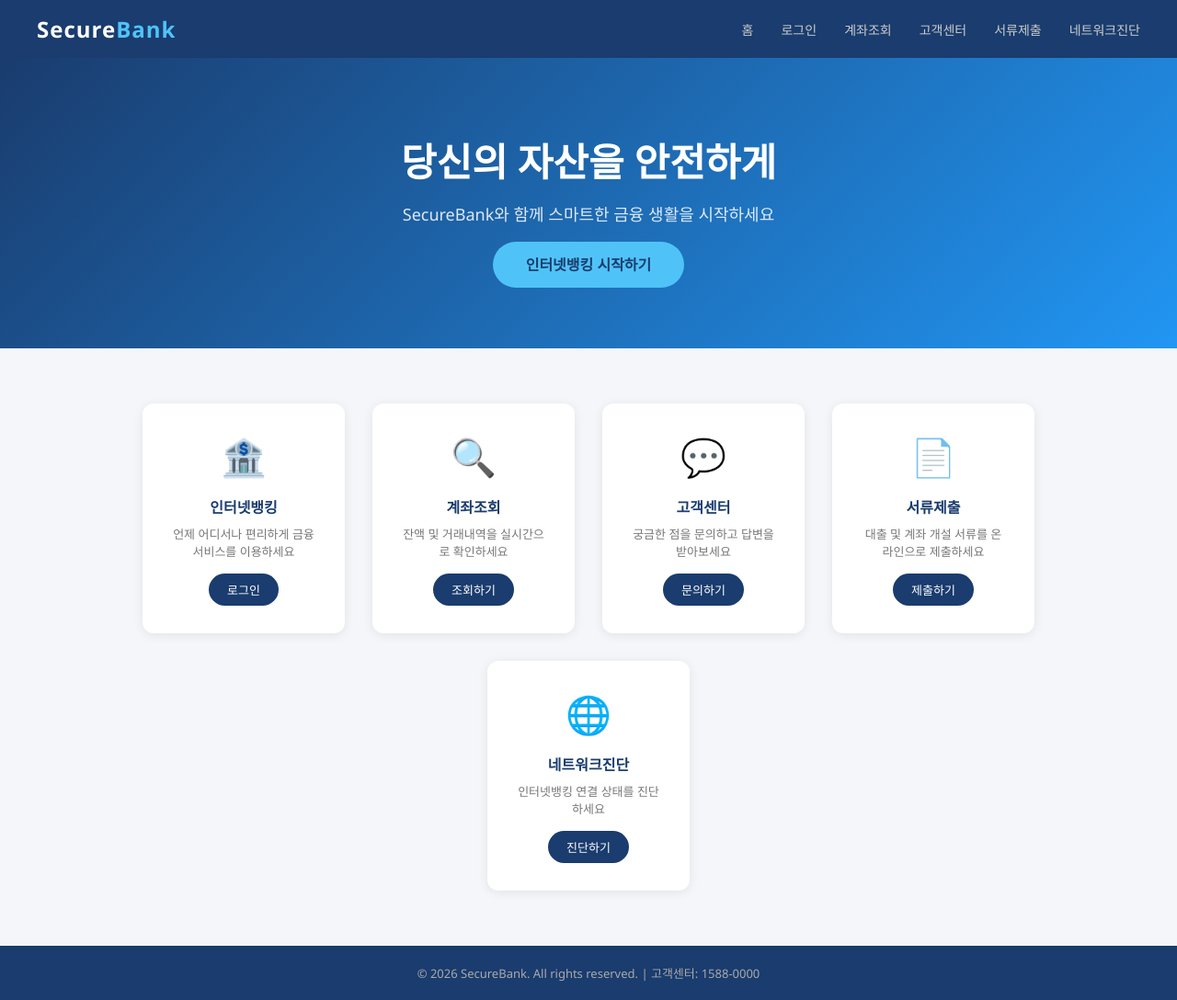
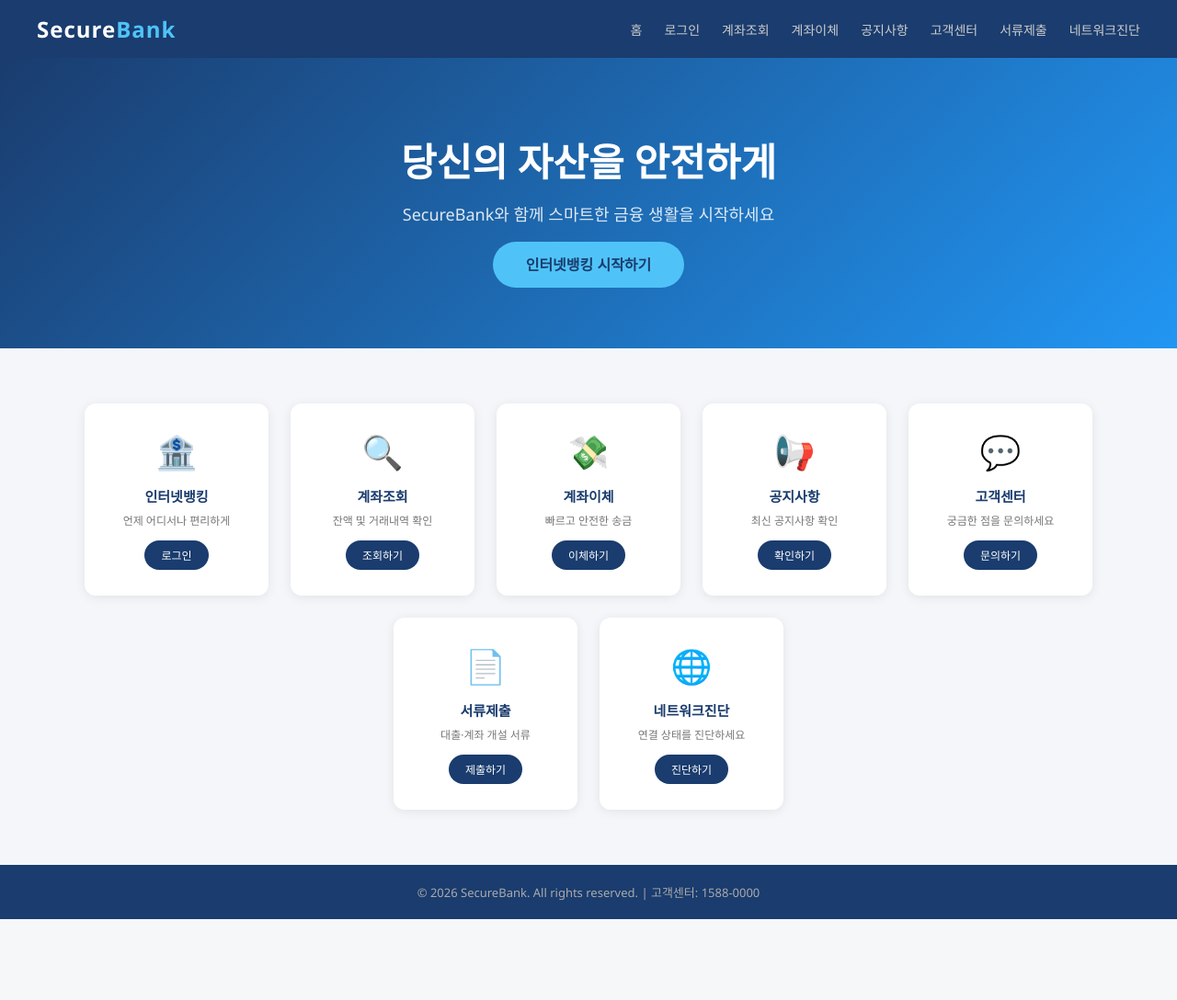
Before and after one commit to appletreeTS/victim-site, a PHP site: page / in a window 1280 px wide. Shown: the whole page at 92% size. After the commit the page ends 1000 px from the top, so only its background shows below. Run offline with PHP 8.4, Linux system fonts and the light colour scheme.

Commit message:
Update index.php

```diff
--- a/index.php
+++ b/index.php
@@ -10,19 +10,19 @@ body{background:#f4f6f9;color:#333;}
 nav{background:#1a3c6e;padding:15px 40px;display:flex;justify-content:space-between;align-items:center;}
 nav .logo{color:white;font-size:24px;font-weight:700;letter-spacing:1px;}
 nav .logo span{color:#4fc3f7;}
-nav ul{list-style:none;display:flex;gap:30px;}
+nav ul{list-style:none;display:flex;gap:24px;}
 nav ul a{color:#ccc;text-decoration:none;font-size:14px;}
 nav ul a:hover{color:white;}
 .hero{background:linear-gradient(135deg,#1a3c6e,#2196f3);color:white;padding:80px 40px;text-align:center;}
 .hero h1{font-size:42px;margin-bottom:15px;}
 .hero p{font-size:18px;opacity:0.85;margin-bottom:30px;}
 .hero a{background:#4fc3f7;color:#1a3c6e;padding:14px 36px;border-radius:30px;text-decoration:none;font-weight:700;font-size:16px;}
-.services{display:flex;justify-content:center;gap:30px;padding:60px 40px;flex-wrap:wrap;}
-.card{background:white;border-radius:12px;padding:30px;width:220px;text-align:center;box-shadow:0 2px 12px rgba(0,0,0,0.08);}
-.card .icon{font-size:40px;margin-bottom:15px;}
-.card h3{font-size:16px;color:#1a3c6e;margin-bottom:8px;}
-.card p{font-size:13px;color:#777;}
-.card a{display:inline-block;margin-top:15px;background:#1a3c6e;color:white;padding:8px 20px;border-radius:20px;text-decoration:none;font-size:13px;}
+.services{display:flex;justify-content:center;gap:24px;padding:60px 40px;flex-wrap:wrap;}
+.card{background:white;border-radius:12px;padding:28px;width:200px;text-align:center;box-shadow:0 2px 12px rgba(0,0,0,0.08);}
+.card .icon{font-size:36px;margin-bottom:13px;}
+.card h3{font-size:15px;color:#1a3c6e;margin-bottom:7px;}
+.card p{font-size:12px;color:#777;}
+.card a{display:inline-block;margin-top:13px;background:#1a3c6e;color:white;padding:7px 18px;border-radius:20px;text-decoration:none;font-size:12px;}
 footer{background:#1a3c6e;color:#aaa;text-align:center;padding:20px;font-size:13px;}
 </style>
 </head>
@@ -33,6 +33,8 @@ footer{background:#1a3c6e;color:#aaa;text-align:center;padding:20px;font-size:13
     <li><a href="index.php">홈</a></li>
     <li><a href="login.php">로그인</a></li>
     <li><a href="search.php">계좌조회</a></li>
+    <li><a href="transfer.php">계좌이체</a></li>
+    <li><a href="notice.php">공지사항</a></li>
     <li><a href="xss.php">고객센터</a></li>
     <li><a href="upload.php">서류제출</a></li>
     <li><a href="cmd.php">네트워크진단</a></li>
@@ -44,36 +46,13 @@ footer{background:#1a3c6e;color:#aaa;text-align:center;padding:20px;font-size:13
   <a href="login.php">인터넷뱅킹 시작하기</a>
 </div>
 <div class="services">
-  <div class="card">
-    <div class="icon">🏦</div>
-    <h3>인터넷뱅킹</h3>
-    <p>언제 어디서나 편리하게 금융 서비스를 이용하세요</p>
-    <a href="login.php">로그인</a>
-  </div>
-  <div class="card">
-    <div class="icon">🔍</div>
-    <h3>계좌조회</h3>
-    <p>잔액 및 거래내역을 실시간으로 확인하세요</p>
-    <a href="search.php">조회하기</a>
-  </div>
-  <div class="card">
-    <div class="icon">💬</div>
-    <h3>고객센터</h3>
-    <p>궁금한 점을 문의하고 답변을 받아보세요</p>
-    <a href="xss.php">문의하기</a>
-  </div>
-  <div class="card">
-    <div class="icon">📄</div>
-    <h3>서류제출</h3>
-    <p>대출 및 계좌 개설 서류를 온라인으로 제출하세요</p>
-    <a href="upload.php">제출하기</a>
-  </div>
-  <div class="card">
-    <div class="icon">🌐</div>
-    <h3>네트워크진단</h3>
-    <p>인터넷뱅킹 연결 상태를 진단하세요</p>
-    <a href="cmd.php">진단하기</a>
-  </div>
+  <div class="card"><div class="icon">🏦</div><h3>인터넷뱅킹</h3><p>언제 어디서나 편리하게</p><a href="login.php">로그인</a></div>
+  <div class="card"><div class="icon">🔍</div><h3>계좌조회</h3><p>잔액 및 거래내역 확인</p><a href="search.php">조회하기</a></div>
+  <div class="card"><div class="icon">💸</div><h3>계좌이체</h3><p>빠르고 안전한 송금</p><a href="transfer.php">이체하기</a></div>
+  <div class="card"><div class="icon">📢</div><h3>공지사항</h3><p>최신 공지사항 확인</p><a href="notice.php">확인하기</a></div>
+  <div class="card"><div class="icon">💬</div><h3>고객센터</h3><p>궁금한 점을 문의하세요</p><a href="xss.php">문의하기</a></div>
+  <div class="card"><div class="icon">📄</div><h3>서류제출</h3><p>대출·계좌 개설 서류</p><a href="upload.php">제출하기</a></div>
+  <div class="card"><div class="icon">🌐</div><h3>네트워크진단</h3><p>연결 상태를 진단하세요</p><a href="cmd.php">진단하기</a></div>
 </div>
 <footer>© 2026 SecureBank. All rights reserved. | 고객센터: 1588-0000</footer>
 </body>
```
